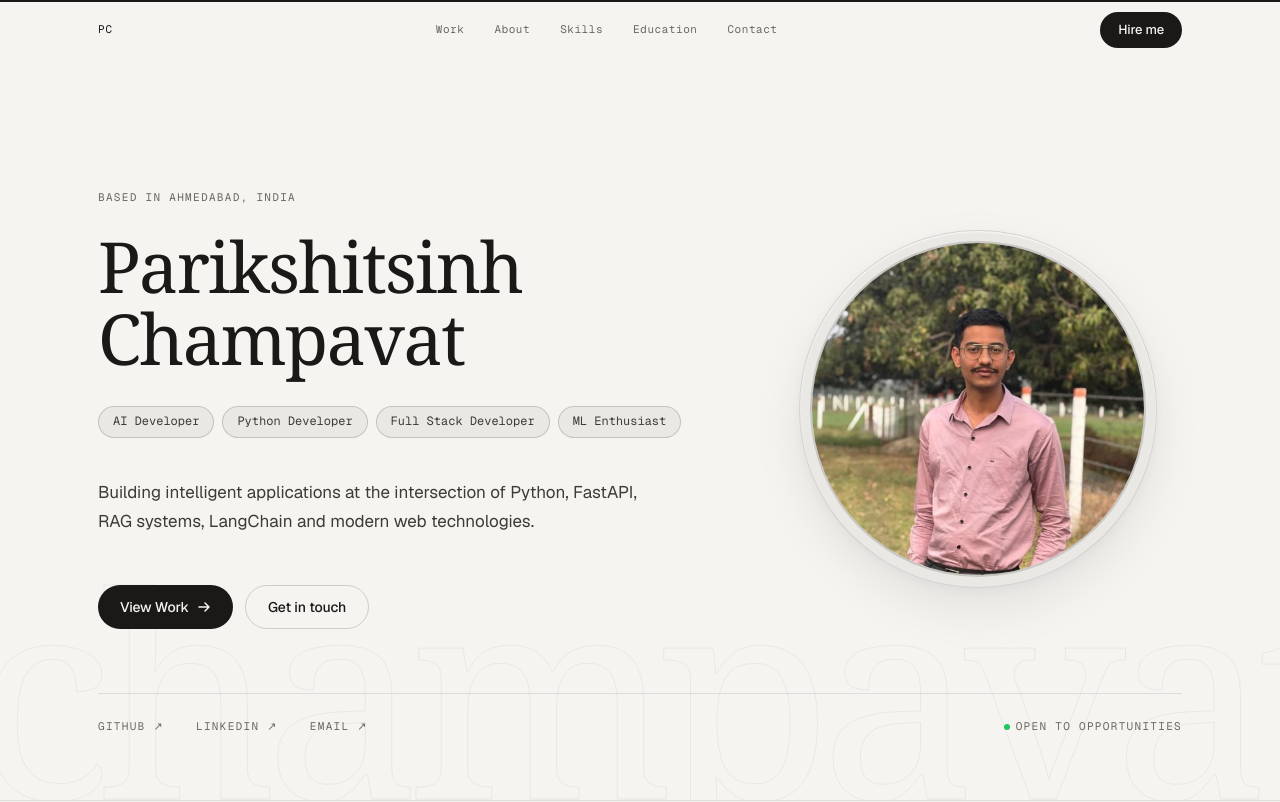
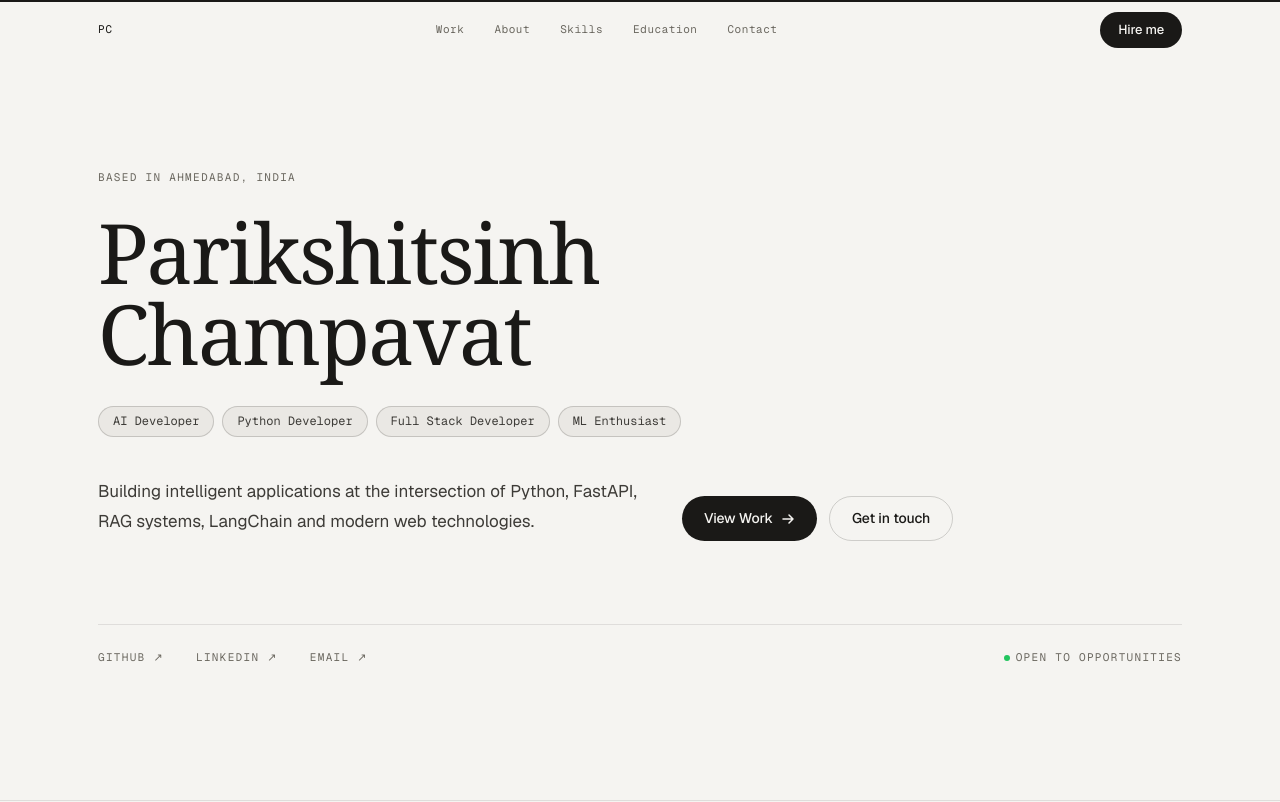
Before and after one commit to parikshitsinh0228/parikshit-portfolio-, a Next.js app: page / in a window 1280 px wide. Shown: the top 802 px of the page. Built offline with nearby package versions, Linux system fonts and the light colour scheme.

Commit message:
feat: add rate limiting, input limits, and honeypot security to Contact; optimize Hero layout

```diff
--- a/app/globals.css
+++ b/app/globals.css
@@ -105,9 +105,9 @@ body {
 
 .hero-title {
   font-family: var(--font-serif);
-  font-size: clamp(2.5rem, 5.5vw, 4.5rem);
+  font-size: clamp(2.8rem, 6.5vw, 5.5rem);
   font-weight: 400;
-  line-height: 1.02;
+  line-height: 0.98;
   letter-spacing: -0.025em;
   color: var(--ink);
 }
@@ -487,17 +487,17 @@ html.lenis, html.lenis body { height: auto; }
 }
 
 .avatar-img {
-  width: 100%;
-  height: 100%;
-  object-fit: cover;
+  width: 100% !important;
+  height: 100% !important;
+  object-fit: cover !important;
   /* Top-focused alignment to crop to upper half */
-  object-position: 50% 10%;
+  object-position: 50% 12% !important;
   /* Scale factor to crop and zoom */
-  transform: scale(1.5);
-  transform-origin: 50% 10%;
-  transition: transform 0.5s var(--ease-out);
+  transform: scale(1.8) !important;
+  transform-origin: 50% 12% !important;
+  transition: transform 0.5s var(--ease-out) !important;
 }
 
 .avatar-ring-outer:hover .avatar-img {
-  transform: scale(1.58);
+  transform: scale(1.9) !important;
 }
--- a/components/Contact.tsx
+++ b/components/Contact.tsx
@@ -11,6 +11,7 @@ export default function Contact() {
   const [name, setName]       = useState("");
   const [email, setEmail]     = useState("");
   const [message, setMessage] = useState("");
+  const [botcheck, setBotcheck] = useState(false);
   const [status, setStatus]   = useState<"idle" | "sending" | "success" | "error">("idle");
   const [toast, setToast]     = useState("");
 
@@ -28,14 +29,39 @@ export default function Contact() {
     if (message.trim().length < 10)
       return showToast("Message must be at least 10 characters.", "error");
 
+    // Client-side Rate Limiting (5-minute cooldown between messages)
+    const lastSent = typeof window !== "undefined" ? localStorage.getItem("form_last_sent") : null;
+    if (lastSent && Date.now() - parseInt(lastSent) < 5 * 60 * 1000) {
+      const minutesLeft = Math.ceil((5 * 60 * 1000 - (Date.now() - parseInt(lastSent))) / 60000);
+      return showToast(`Please wait ${minutesLeft} minute(s) before sending another message.`, "error");
+    }
+
+    // Honeypot spam check: bots will autofill this hidden input
+    if (botcheck) {
+      setStatus("sending");
+      setTimeout(() => {
+        showToast("Message sent! I'll be in touch.", "success");
+        setName(""); setEmail(""); setMessage("");
+        setBotcheck(false);
+      }, 700);
+      return;
+    }
+
     setStatus("sending");
 
     const KEY = process.env.NEXT_PUBLIC_WEB3FORMS_ACCESS_KEY || "d68839af-4a7a-4f36-be2e-a9ed0a9ee2a7";
 
-    if (KEY === "key_mock") {
+    // Dynamic security rollback date: August 17, 2026 (30 days from July 18, 2026)
+    const ROLLBACK_DATE = new Date("2026-08-17T00:00:00Z");
+    const isRollbackActive = new Date() > ROLLBACK_DATE;
+
+    if (isRollbackActive || KEY === "key_mock") {
       setTimeout(() => {
         showToast("Message sent! (demo mode)", "success");
         setName(""); setEmail(""); setMessage("");
+        if (typeof window !== "undefined") {
+          localStorage.setItem("form_last_sent", Date.now().toString());
+        }
       }, 900);
       return;
     }
@@ -59,6 +85,9 @@ export default function Contact() {
       if (data.success) {
         showToast("Message sent! I'll be in touch.", "success");
         setName(""); setEmail(""); setMessage("");
+        if (typeof window !== "undefined") {
+          localStorage.setItem("form_last_sent", Date.now().toString());
+        }
       } else {
         showToast(data.message || "Send failed. Email me directly.", "error");
       }
@@ -274,6 +303,17 @@ export default function Contact() {
               onSubmit={handleSubmit}
               style={{ display: "flex", flexDirection: "column", gap: 20 }}
             >
+              {/* Honeypot field for bot spam prevention */}
+              <input
+                type="checkbox"
+                name="botcheck"
+                className="hidden"
+                style={{ display: "none" }}
+                checked={botcheck}
+                onChange={(e) => setBotcheck(e.target.checked)}
+                tabIndex={-1}
+                autoComplete="off"
+              />
               <div>
                 <label htmlFor="c-name" style={labelStyle}>Name</label>
                 <input
@@ -285,6 +325,7 @@ export default function Contact() {
                   placeholder="Your name"
                   style={inputStyle}
                   disabled={status === "sending"}
+                  maxLength={80}
                 />
               </div>
               <div>
@@ -298,6 +339,7 @@ export default function Contact() {
                   placeholder="your@email.com"
                   style={inputStyle}
                   disabled={status === "sending"}
+                  maxLength={120}
                 />
               </div>
               <div>
@@ -311,6 +353,7 @@ export default function Contact() {
                   rows={5}
                   style={{ ...inputStyle, resize: "none" }}
                   disabled={status === "sending"}
+                  maxLength={2000}
                 />
               </div>
 
--- a/components/Hero.tsx
+++ b/components/Hero.tsx
@@ -29,31 +29,16 @@ export default function Hero() {
         minHeight: "100svh",
         display: "flex",
         flexDirection: "column",
-        justifyContent: "flex-end",
-        padding: "0 0 64px",
+        justifyContent: "center",
+        padding: "100px 0 64px",
         overflow: "hidden",
       }}
     >
-      {/* ── Oversized background word ─────────────────────── */}
-      <span
-        className="bg-word"
-        style={{
-          bottom: "-4%",
-          left: "-2%",
-          zIndex: 0,
-        }}
-        aria-hidden="true"
-      >
-        champavat
-      </span>
-
       {/* ── Content ─────────────────────────────────────────── */}
       <div
         className="section-wrap"
         style={{ position: "relative", zIndex: 1 }}
       >
-        <div className="hero-grid">
-          <div className="hero-text">
         {/* Eyebrow label */}
         <motion.p
           className="label"
@@ -155,26 +140,6 @@ export default function Hero() {
             </button>
           </div>
         </motion.div>
-          </div>
-
-          {/* Right Column — Circular Avatar */}
-          <div className="hero-avatar-container">
-            <motion.div
-              initial={{ opacity: 0, scale: 0.8 }}
-              animate={{ opacity: 1, scale: 1 }}
-              transition={{ duration: 0.75, delay: 0.45, ease: [0.16, 1, 0.3, 1] }}
-              className="avatar-ring-outer"
-            >
-              <div className="avatar-ring-inner">
-                <img
-                  src="/profile.jpg"
-                  alt="Parikshitsinh Champavat"
-                  className="avatar-img"
-                />
-              </div>
-            </motion.div>
-          </div>
-        </div>
 
         {/* Bottom meta row */}
         <motion.div
```
Lines whose indentation alone changed are shown as unchanged.
